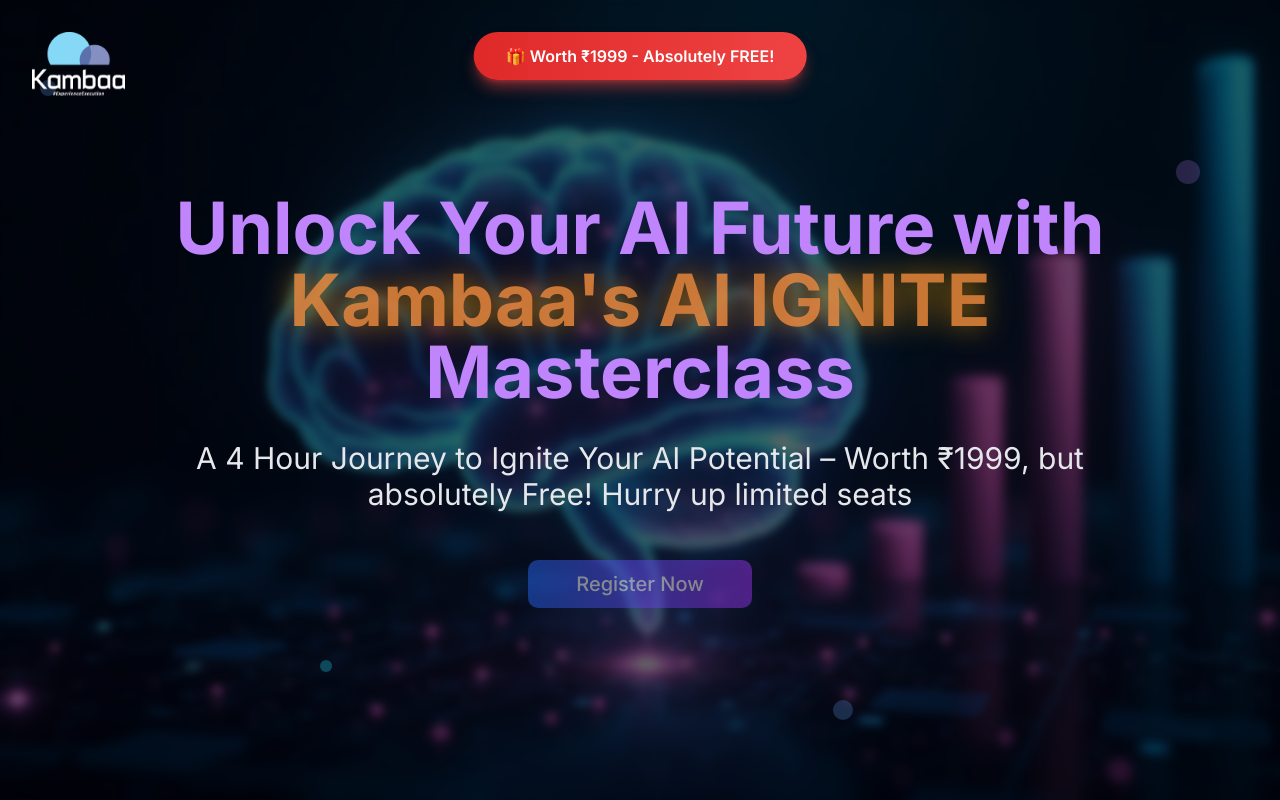
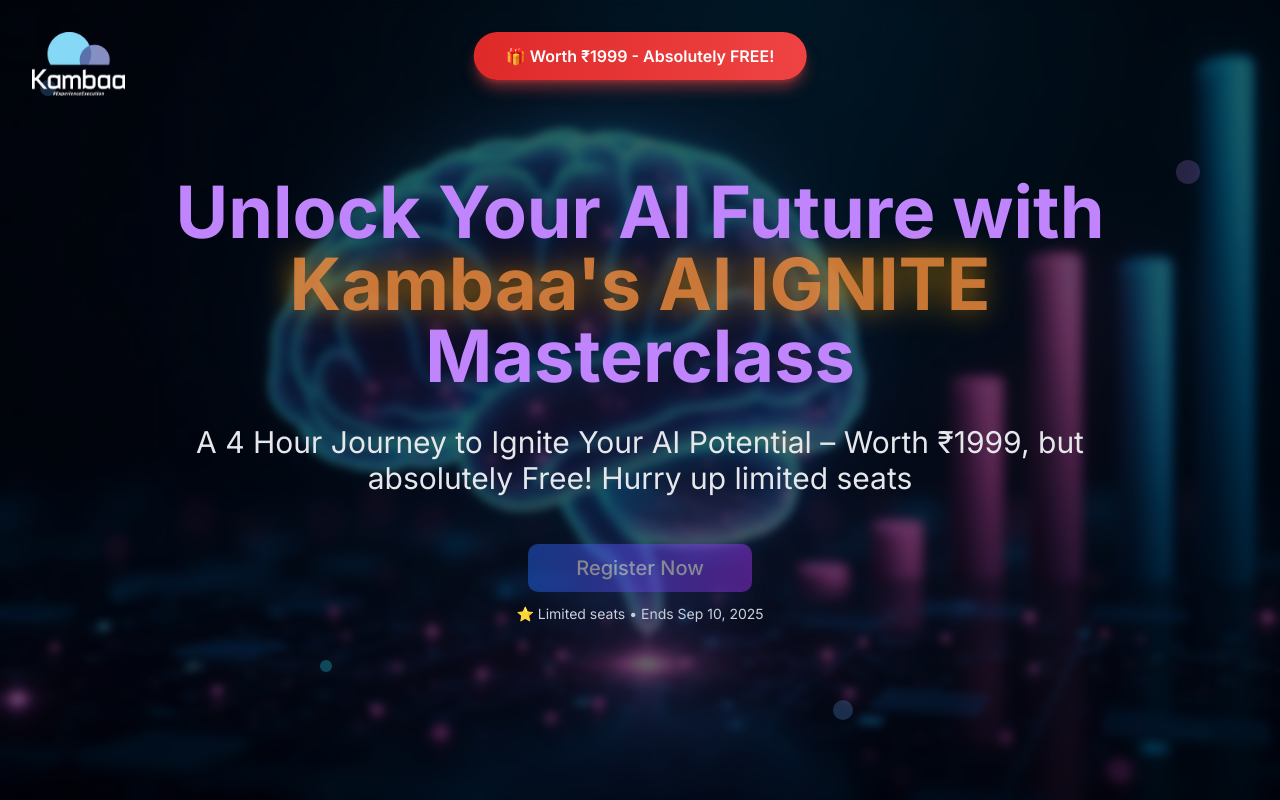
Before and after one commit to Kambaain/kambaa-ai-landingpage, a React (Vite) app: page / in a window 1280 px wide. Shown: the top 800 px of the page. Built offline with nearby package versions, Linux system fonts and the light colour scheme.

Commit message:
Add limited seats text
Added "Limited seats • Ends Sep 10, 2025" below the "Register Now" button in a smaller font.

```diff
--- a/src/components/Hero.tsx
+++ b/src/components/Hero.tsx
@@ -53,6 +53,10 @@ const Hero = () => {
           >
             Register Now
           </Button>
+
+          <p className="text-sm text-gray-300 mt-3 flex items-center justify-center gap-1">
+            ⭐ Limited seats • Ends Sep 10, 2025
+          </p>
         </div>
       </div>
 
```
